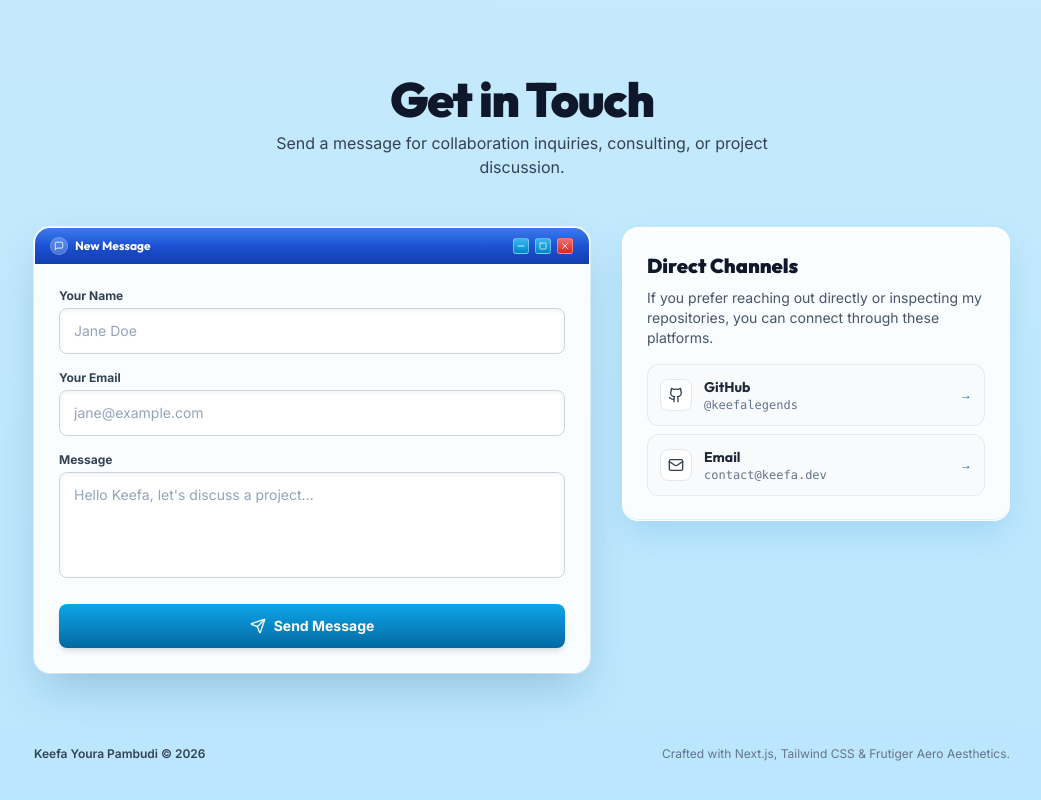
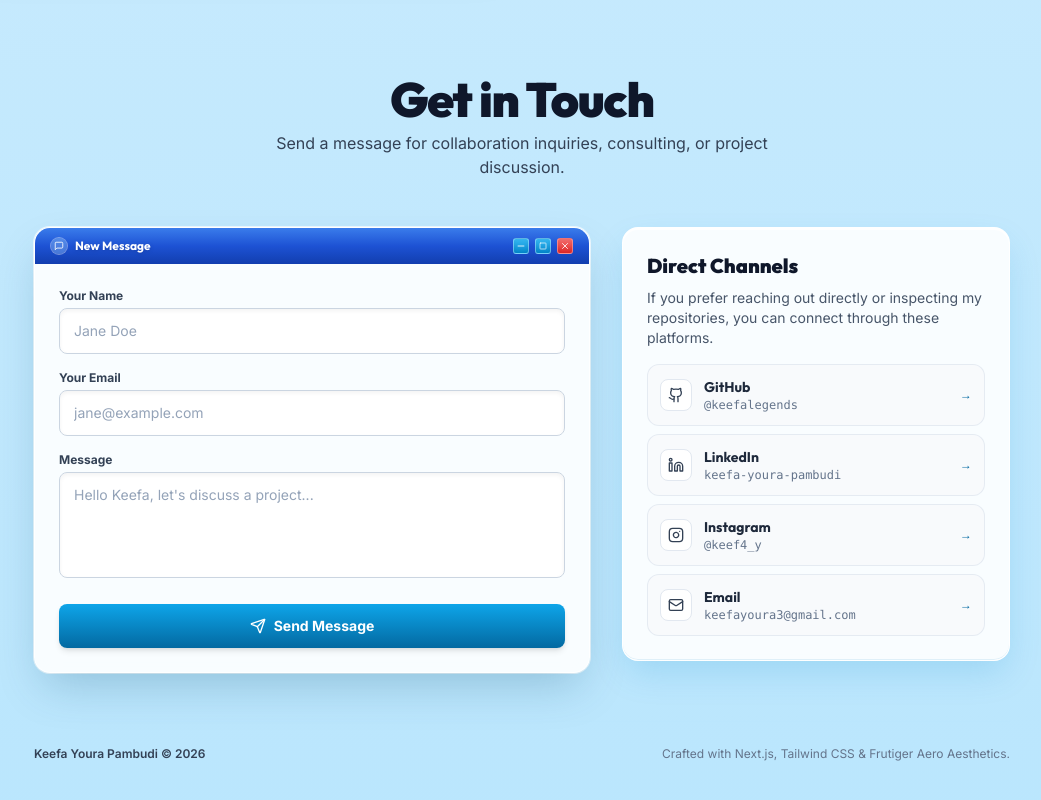
Before and after one commit to keefalegends/whoami, a Next.js app: page / in a window 1280 px wide. Shown: the part 3953-4753 px from the top of the page, without its empty margins (118-1159 px from the left). Built offline with nearby package versions, Linux system fonts and the light colour scheme.

Commit message:
feat(contact): update email and add linkedin and instagram channels

```diff
--- a/src/components/contact-section.tsx
+++ b/src/components/contact-section.tsx
@@ -2,7 +2,7 @@
 
 import { useState } from "react";
 import { motion } from "framer-motion";
-import { Send, Mail, Github, MessageSquare, Minus, Square, X, CheckCircle2 } from "lucide-react";
+import { Send, Mail, Github, MessageSquare, Minus, Square, X, CheckCircle2, Linkedin, Instagram } from "lucide-react";
 import confetti from "canvas-confetti";
 
 export function ContactSection() {
@@ -36,10 +36,22 @@ export function ContactSection() {
       href: "https://github.com/keefalegends",
     },
     {
+      name: "LinkedIn",
+      handle: "keefa-youra-pambudi",
+      icon: Linkedin,
+      href: "https://www.linkedin.com/in/keefa-youra-pambudi-86a513433/",
+    },
+    {
+      name: "Instagram",
+      handle: "@keef4_y",
+      icon: Instagram,
+      href: "https://www.instagram.com/keef4_y/",
+    },
+    {
       name: "Email",
-      handle: "contact@keefa.dev",
+      handle: "keefayoura3@gmail.com",
       icon: Mail,
-      href: "mailto:contact@keefa.dev",
+      href: "mailto:keefayoura3@gmail.com",
     },
   ];
 
```
